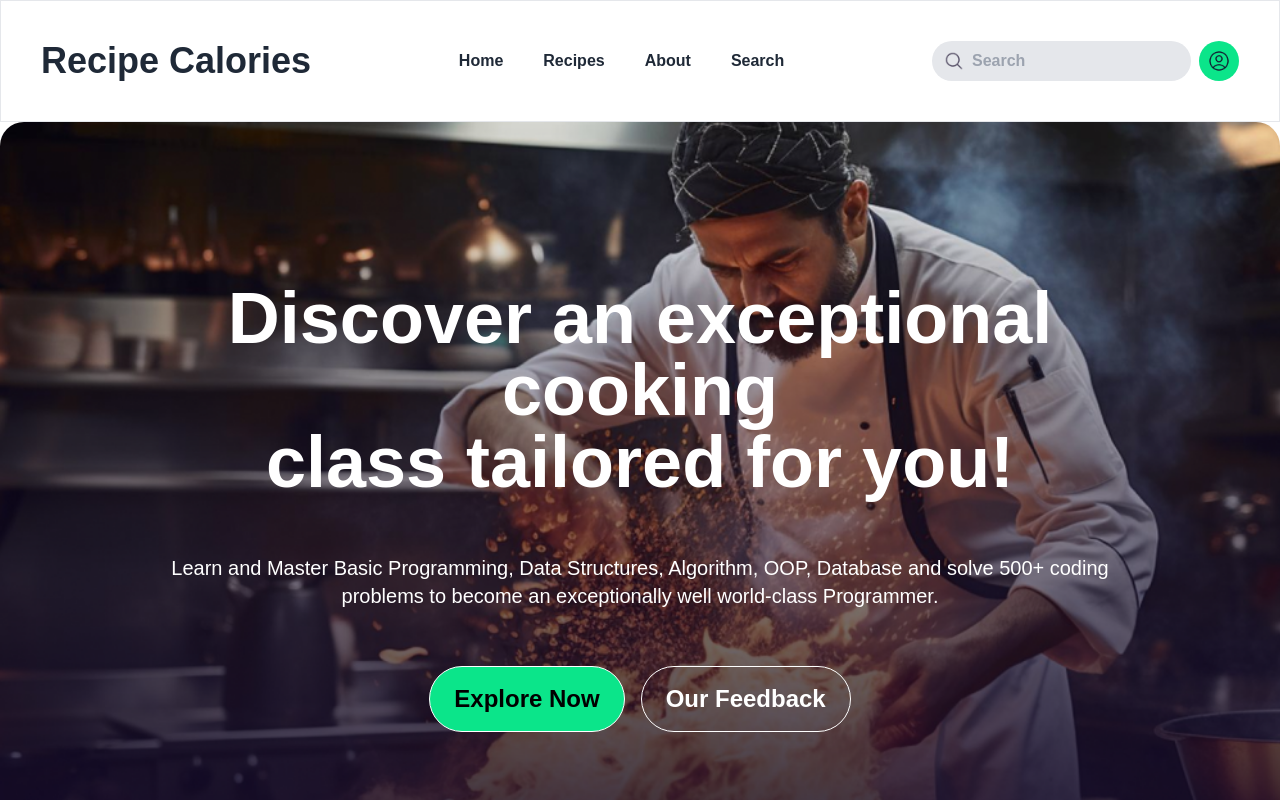
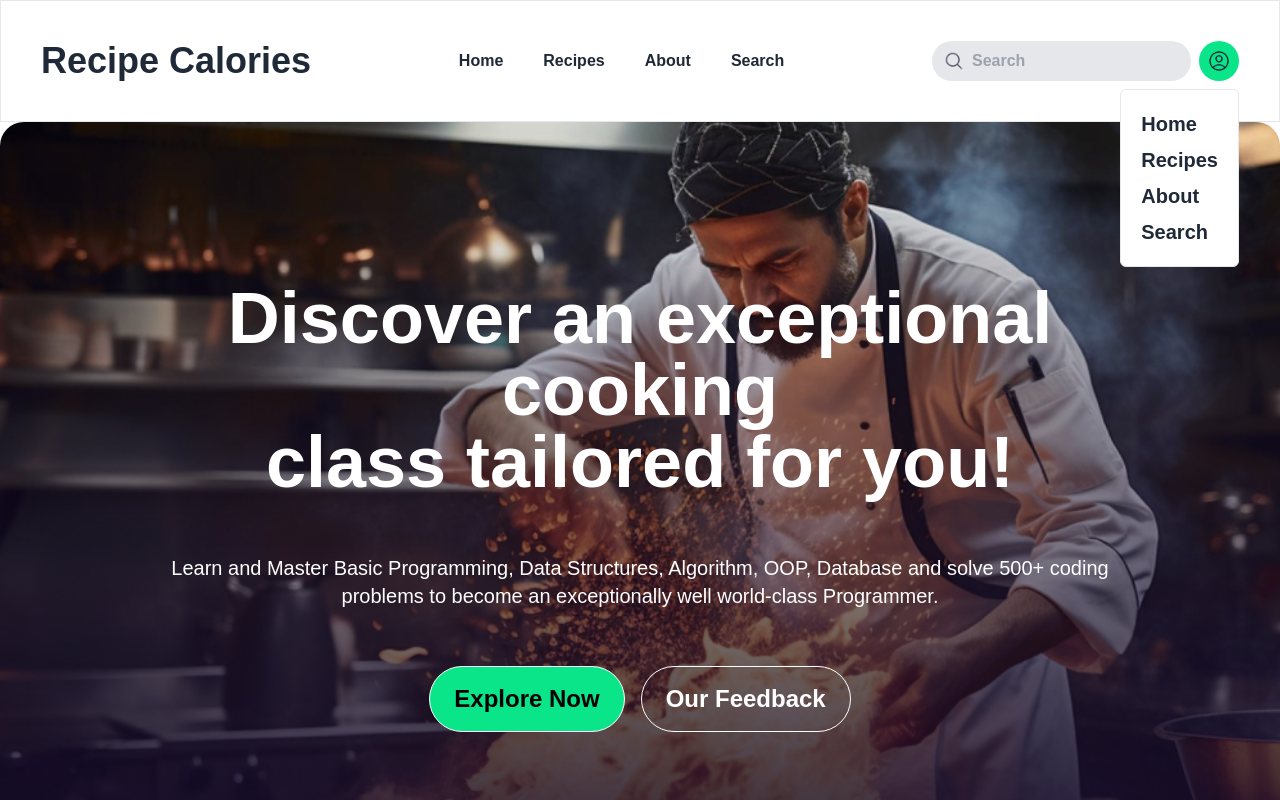
Before and after one commit to devsujoydas/recipe-caloris, a React (Vite) app: page / in a window 1280 px wide. Shown: the top 800 px of the page. Built offline with nearby package versions, Linux system fonts and the light colour scheme.

Commit message:
adding some changess

```diff
--- a/src/componenet/Header/Header.jsx
+++ b/src/componenet/Header/Header.jsx
@@ -2,6 +2,12 @@
 import search from '../../../public/imgs/Frame (1).png'
 import profile from '../../../public/imgs/Frame.png'
 const Header = () => {
+
+    const toggleHandler = () =>{
+        console.log('Clicked');
+        const toggle = document.getElementById('nav-for-sm-dv')
+        toggle.className = 'flex'
+    }
     return (
         <header className="border p-10">
             <nav className="flex justify-between lg:lg:max-w-screen-2xl mx-auto relative">
@@ -17,10 +23,12 @@ const Header = () => {
                         <img className="lg:block hidden w-5 h-5 ml-3 mr-2" src={search} alt="" />
                         <input className="bg-transparent lg:block hidden outline-none  font-semibold" type="text" placeholder="Search" />
                     </div>
-                    <img className="bg-[#0BE58A] rounded-full p-2 active:scale-95 hover:bg-emerald-400 w-10 h-10" src={profile} alt="" />
+                    <button onClick={()=>{toggleHandler()}}>
+                        <img className="bg-[#0BE58A] rounded-full p-2 active:scale-95 hover:bg-emerald-400 w-10 h-10" src={profile} alt="" />
+                    </button>
                 </div>
 
-                <div className="hidden flex-col gap-2 absolute right-0 top-12 border  bg-white p-5 rounded-md text-xl">
+                <div id='nav-for-sm-dv' className="flex flex-col gap-2 absolute right-0 top-12 border  bg-white p-5 rounded-md text-xl">
                     <a href="#" className="hover:text-[#0BE58A] font-semibold border-2-transparent hover:border-b-[#068f56] hover:border-b-2 transition-all active:scale-95">Home</a>
                     <a href="#" className="hover:text-[#0BE58A] font-semibold border-2-transparent hover:border-b-[#068f56] hover:border-b-2 transition-all active:scale-95">Recipes</a>
                     <a href="#" className="hover:text-[#0BE58A] font-semibold border-2-transparent hover:border-b-[#068f56] hover:border-b-2 transition-all active:scale-95">About</a>
```
